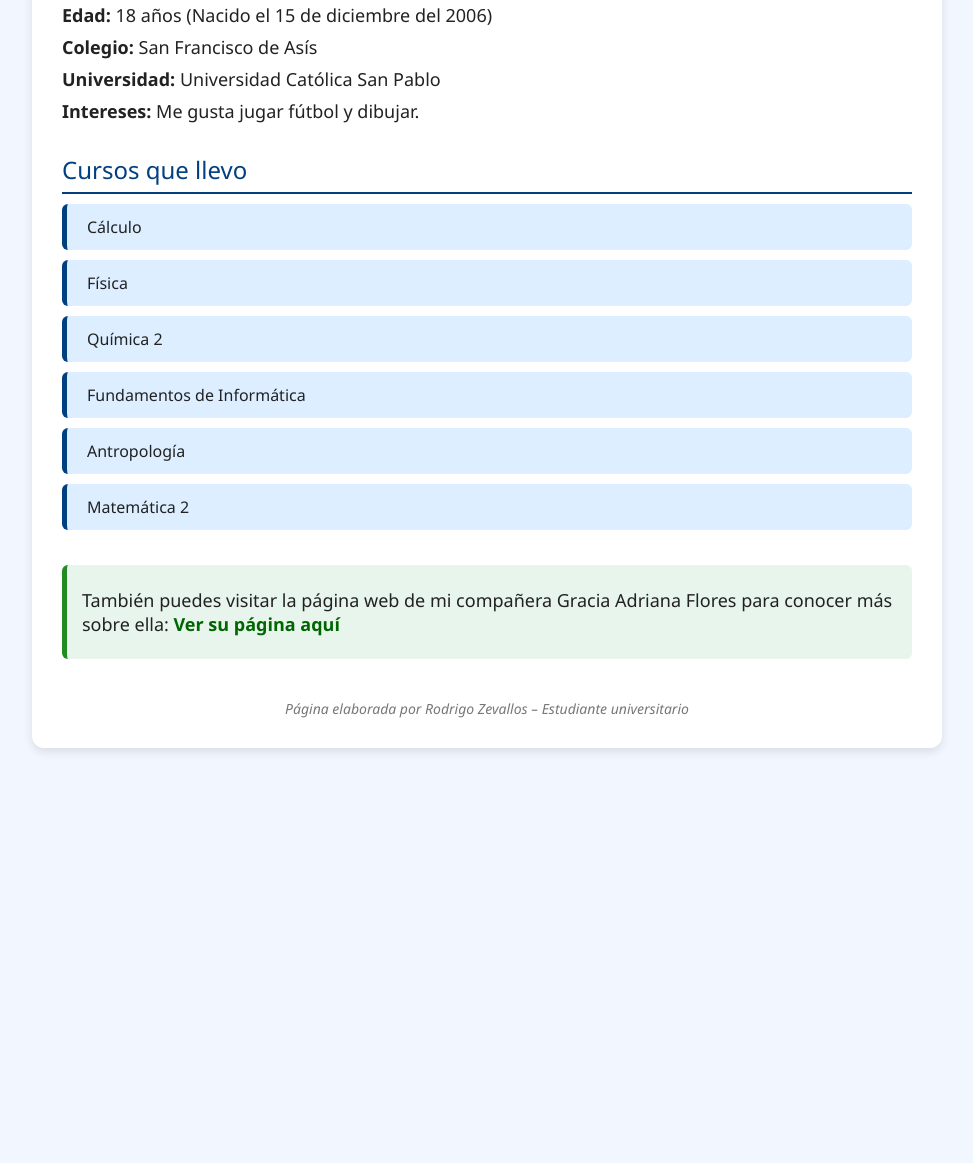
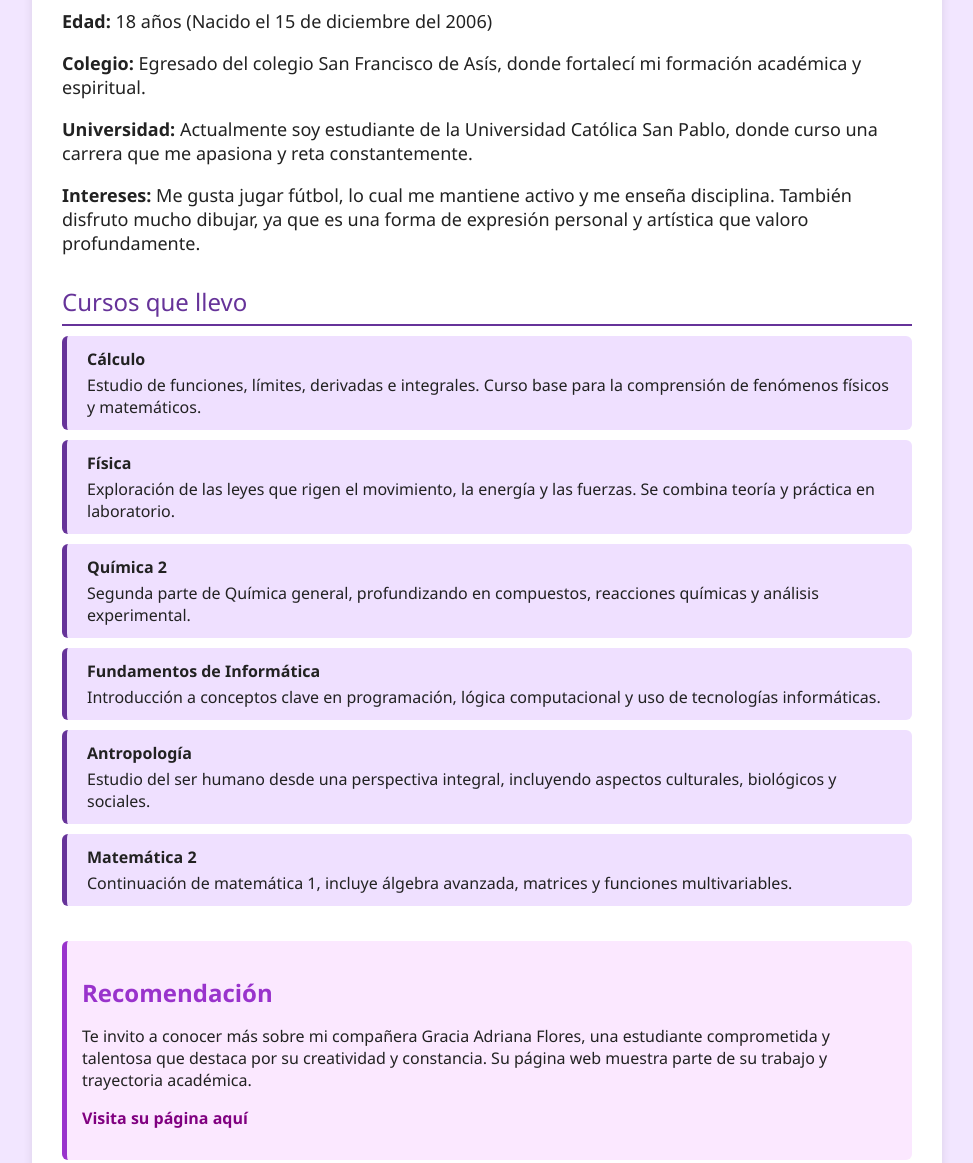
Before and after one commit to RodrigoZevallos15/rodrigozevallos.github.io, a plain HTML site: page index.html in a window 1280 px wide. Shown: the part 120-1283 px from the top of the page, without its empty margins (153-1126 px from the left). Before the commit the page ends 888 px from the top, so only its background shows below. Drawn offline with Linux system fonts and the light colour scheme.

Commit message:
index.html

```diff
--- a/index.html
+++ b/index.html
@@ -6,7 +6,7 @@
   <title>Rodrigo Sebastián Zevallos Cerna</title>
   <style>
     body {
-      background-color: #f2f6ff;
+      background-color: #f2e6ff;
       color: #222;
       font-family: 'Segoe UI', Tahoma, Geneva, Verdana, sans-serif;
       margin: 0;
@@ -21,38 +21,46 @@
       box-shadow: 0 4px 10px rgba(0, 0, 0, 0.1);
     }
     h1 {
-      color: #004080;
+      color: #663399;
       font-size: 30px;
       margin-bottom: 12px;
     }
-    .datos p, .recomendacion p {
+    .datos p {
       font-size: 18px;
-      margin: 8px 0;
+      margin-bottom: 8px;
     }
     .titulo-cursos {
-      color: #004080;
+      color: #663399;
       font-size: 24px;
-      border-bottom: 2px solid #004080;
+      border-bottom: 2px solid #663399;
       margin-top: 30px;
       padding-bottom: 6px;
     }
     .curso {
-      background-color: #dceeff;
+      background-color: #efe0ff;
       padding: 12px 20px;
       margin: 10px 0;
-      border-left: 5px solid #004080;
+      border-left: 5px solid #663399;
       border-radius: 6px;
-      font-weight: 500;
+    }
+    .curso strong {
+      display: block;
+      font-weight: 600;
+      margin-bottom: 4px;
     }
     .recomendacion {
       margin-top: 35px;
       padding: 15px;
-      background-color: #e7f5ec;
-      border-left: 5px solid #228b22;
+      background-color: #fbe8ff;
+      border-left: 5px solid #9933cc;
       border-radius: 6px;
     }
+    .recomendacion h2 {
+      color: #9933cc;
+      margin-bottom: 10px;
+    }
     .recomendacion a {
-      color: #006600;
+      color: #800080;
       font-weight: bold;
       text-decoration: none;
     }
@@ -70,21 +78,41 @@
     <h1>Rodrigo Sebastián Zevallos Cerna</h1>
     <div class="datos">
       <p><strong>Edad:</strong> 18 años (Nacido el 15 de diciembre del 2006)</p>
-      <p><strong>Colegio:</strong> San Francisco de Asís</p>
-      <p><strong>Universidad:</strong> Universidad Católica San Pablo</p>
-      <p><strong>Intereses:</strong> Me gusta jugar fútbol y dibujar.</p>
+      <p><strong>Colegio:</strong> Egresado del colegio San Francisco de Asís, donde fortalecí mi formación académica y espiritual.</p>
+      <p><strong>Universidad:</strong> Actualmente soy estudiante de la Universidad Católica San Pablo, donde curso una carrera que me apasiona y reta constantemente.</p>
+      <p><strong>Intereses:</strong> Me gusta jugar fútbol, lo cual me mantiene activo y me enseña disciplina. También disfruto mucho dibujar, ya que es una forma de expresión personal y artística que valoro profundamente.</p>
     </div>
 
     <div class="titulo-cursos">Cursos que llevo</div>
-    <div class="curso">Cálculo</div>
-    <div class="curso">Física</div>
-    <div class="curso">Química 2</div>
-    <div class="curso">Fundamentos de Informática</div>
-    <div class="curso">Antropología</div>
-    <div class="curso">Matemática 2</div>
+    <div class="curso">
+      <strong>Cálculo</strong>
+      Estudio de funciones, límites, derivadas e integrales. Curso base para la comprensión de fenómenos físicos y matemáticos.
+    </div>
+    <div class="curso">
+      <strong>Física</strong>
+      Exploración de las leyes que rigen el movimiento, la energía y las fuerzas. Se combina teoría y práctica en laboratorio.
+    </div>
+    <div class="curso">
+      <strong>Química 2</strong>
+      Segunda parte de Química general, profundizando en compuestos, reacciones químicas y análisis experimental.
+    </div>
+    <div class="curso">
+      <strong>Fundamentos de Informática</strong>
+      Introducción a conceptos clave en programación, lógica computacional y uso de tecnologías informáticas.
+    </div>
+    <div class="curso">
+      <strong>Antropología</strong>
+      Estudio del ser humano desde una perspectiva integral, incluyendo aspectos culturales, biológicos y sociales.
+    </div>
+    <div class="curso">
+      <strong>Matemática 2</strong>
+      Continuación de matemática 1, incluye álgebra avanzada, matrices y funciones multivariables.
+    </div>
 
     <div class="recomendacion">
-      <p>También puedes visitar la página web de mi compañera Gracia Adriana Flores para conocer más sobre ella: <a href="https://graciaflores24.github.io/graciaflores.github.io/" target="_blank">Ver su página aquí</a></p>
+      <h2>Recomendación</h2>
+      <p>Te invito a conocer más sobre mi compañera Gracia Adriana Flores, una estudiante comprometida y talentosa que destaca por su creatividad y constancia. Su página web muestra parte de su trabajo y trayectoria académica.</p>
+      <p><a href="https://graciaflores24.github.io/graciaflores.github.io/" target="_blank">Visita su página aquí</a></p>
     </div>
 
     <footer>Página elaborada por Rodrigo Zevallos – Estudiante universitario</footer>
```
